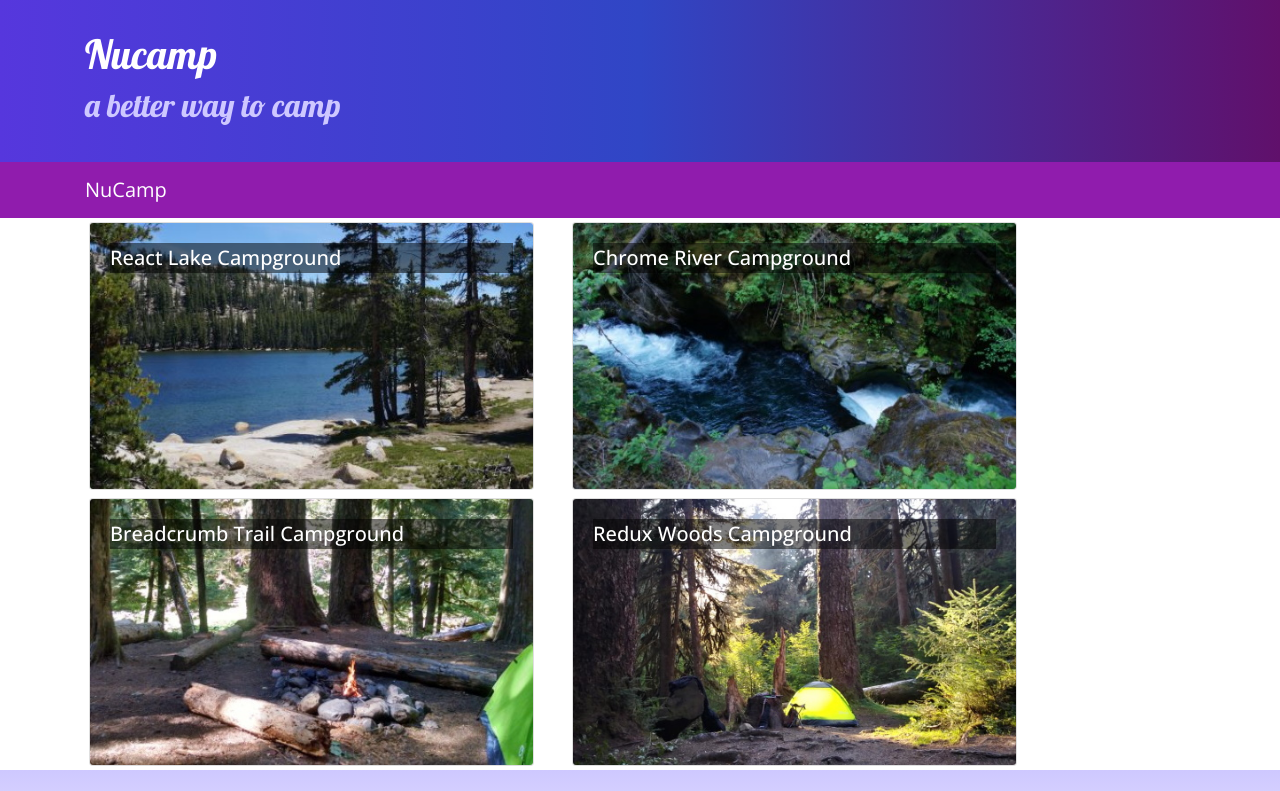
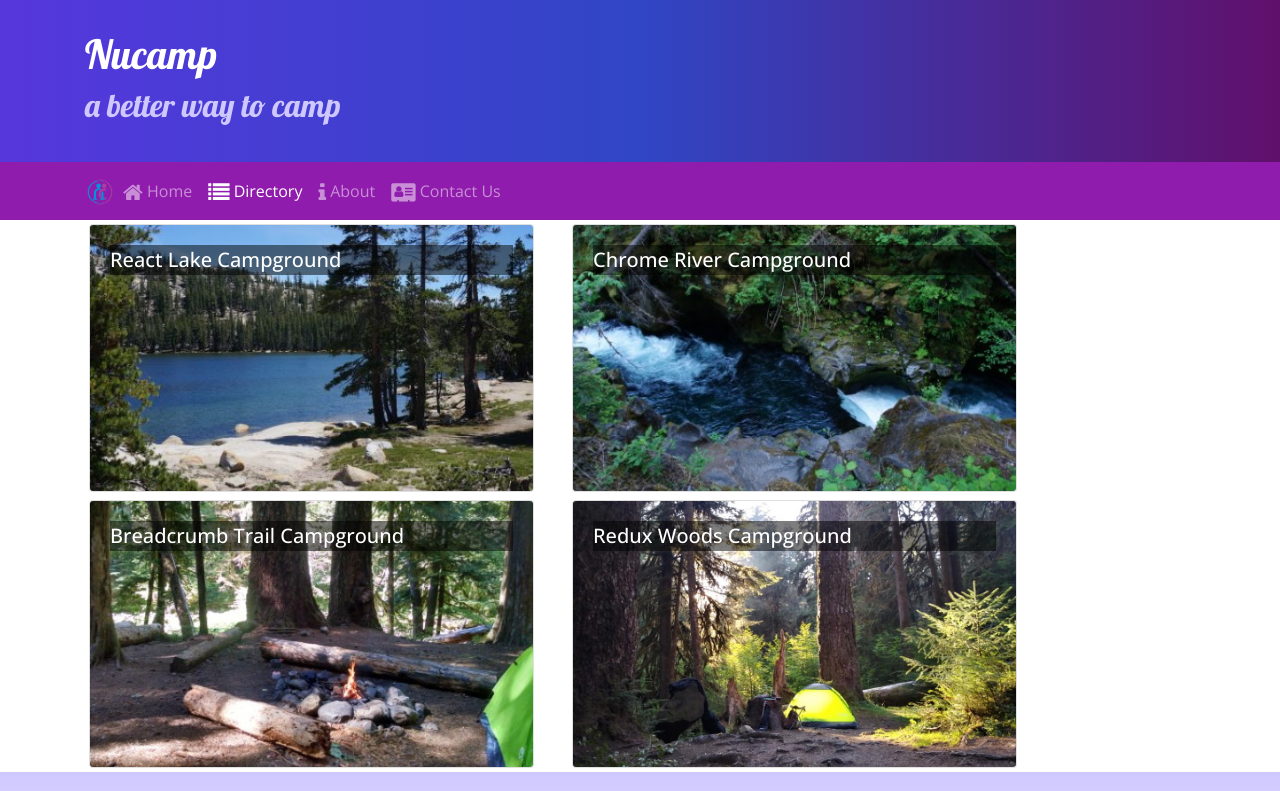
Before and after one commit to trankerry/ReactNucamp, a React (Create React App) app: page /directory in a window 1280 px wide. Shown: the top 791 px of the page. Built offline with nearby package versions, Linux system fonts and the light colour scheme.

Commit message:
added react router features

```diff
--- a/src/components/DirectoryComponents.js
+++ b/src/components/DirectoryComponents.js
@@ -1,9 +1,9 @@
 import React from 'react';
 import { Card, CardImg, CardImgOverlay, CardTitle } from 'reactstrap';
 
-function RenderDirectoryItem({campsite, onClick}) {
+function RenderDirectoryItem({campsite}) {
     return (
-        <Card onClick={() => onClick(campsite.id)}>
+        <Card>
             <CardImg width="100%" src={campsite.image} alt={campsite.name} />
             <CardImgOverlay>
                 <CardTitle>{campsite.name}</CardTitle>
@@ -17,7 +17,7 @@
     const directory = props.campsites.map(campsite => {
         return (
             <div key={campsite.id} className="col-md-5 m-1">
-                <RenderDirectoryItem campsite={campsite} onClick={props.onClick} />
+                <RenderDirectoryItem campsite={campsite} />
             </div>
         );
     });
--- a/src/components/FooterComponent.js
+++ b/src/components/FooterComponent.js
@@ -1,4 +1,5 @@
 import React from 'react';
+import { Link } from 'react-router-dom';
 
 function Footer(props) {
     return (
@@ -8,10 +9,10 @@
                     <div className="col-4 col-sm-2 offset-1">
                         <h5>Links</h5>
                         <ul className="list-unstyled">
-                            <li><a href="#">Home</a></li>
-                            <li><a href="#">Directory</a></li>
-                            <li><a href="#">About</a></li>
-                            <li><a href="#">Contact</a></li>
+                            <li><Link to='/home'>Home</Link></li>
+                            <li><Link to='/directory'>Directory</Link></li>
+                            <li><Link to='/aboutus'>About</Link></li>
+                            <li><Link to='/contactus'>Contact</Link></li>
                         </ul>
                     </div>
                     <div className="col-6 col-sm-3 text-center">
--- a/src/components/HeaderComponent.js
+++ b/src/components/HeaderComponent.js
@@ -1,7 +1,23 @@
 import React, { Component } from 'react';
-import { Navbar, NavbarBrand, Jumbotron } from 'reactstrap';
+import { Nav, Navbar, NavbarBrand, NavbarToggler, Collapse, NavItem, Jumbotron } from 'reactstrap';
+import { NavLink } from 'react-router-dom';
 
 class Header extends Component {
+
+    constructor(props){
+        super(props);
+
+        this.toggleNav = this.toggleNav.bind(this);
+        this.state = {
+            isNavOpen: false
+        };
+    }
+
+    toggleNav() {
+        this.setState({
+            isNavOpen: this.state.isNavOpen
+        });
+    }
     render() {
         return (
             <>
@@ -15,9 +31,34 @@
                         </div>
                     </div>
                 </Jumbotron>
-                <Navbar dark sticky="top">
+                <Navbar dark sticky="top" expand="md">
                     <div className="container">
-                        <NavbarBrand href="/">NuCamp</NavbarBrand>
+                        <NavbarBrand className="mr-auto" href="/"><img src="/assets/images/logo.png" height="30" width="30" alt="NuCamp Logo" /></NavbarBrand>
+                        <NavbarToggler onClick={this.toggleNav}/>
+                        <Collapse isOpen={this.state.isNavOpen} navbar>
+                            <Nav navbar>
+                                <NavItem>
+                                    <NavLink className="nav-link" to="/home">
+                                        <i className="fa fa-home fa-lg"/> Home
+                                    </NavLink>
+                                </NavItem>
+                                <NavItem>
+                                    <NavLink className="nav-link" to="/directory">
+                                        <i className="fa fa-list fa-lg"/> Directory
+                                    </NavLink>
+                                </NavItem>
+                                <NavItem>
+                                    <NavLink className="nav-link" to="/aboutus">
+                                        <i className="fa fa-info fa-lg"/> About
+                                    </NavLink>
+                                </NavItem>
+                                <NavItem>
+                                    <NavLink className="nav-link" to="/contactus">
+                                        <i className="fa fa-address-card fa-lg"/> Contact Us
+                                    </NavLink>
+                                </NavItem>
+                            </Nav>
+                        </Collapse>
                     </div>
                 </Navbar>
             </>
```
